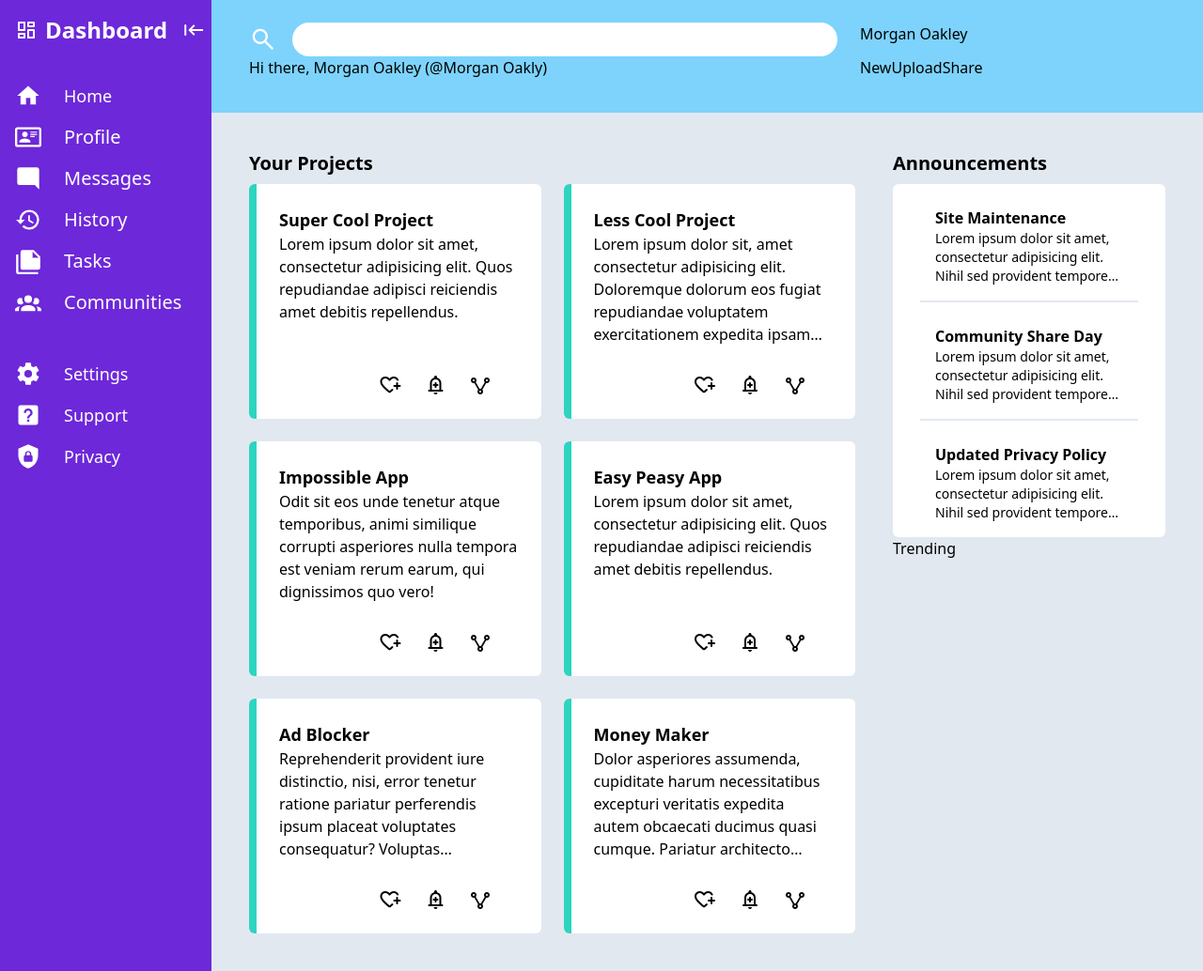
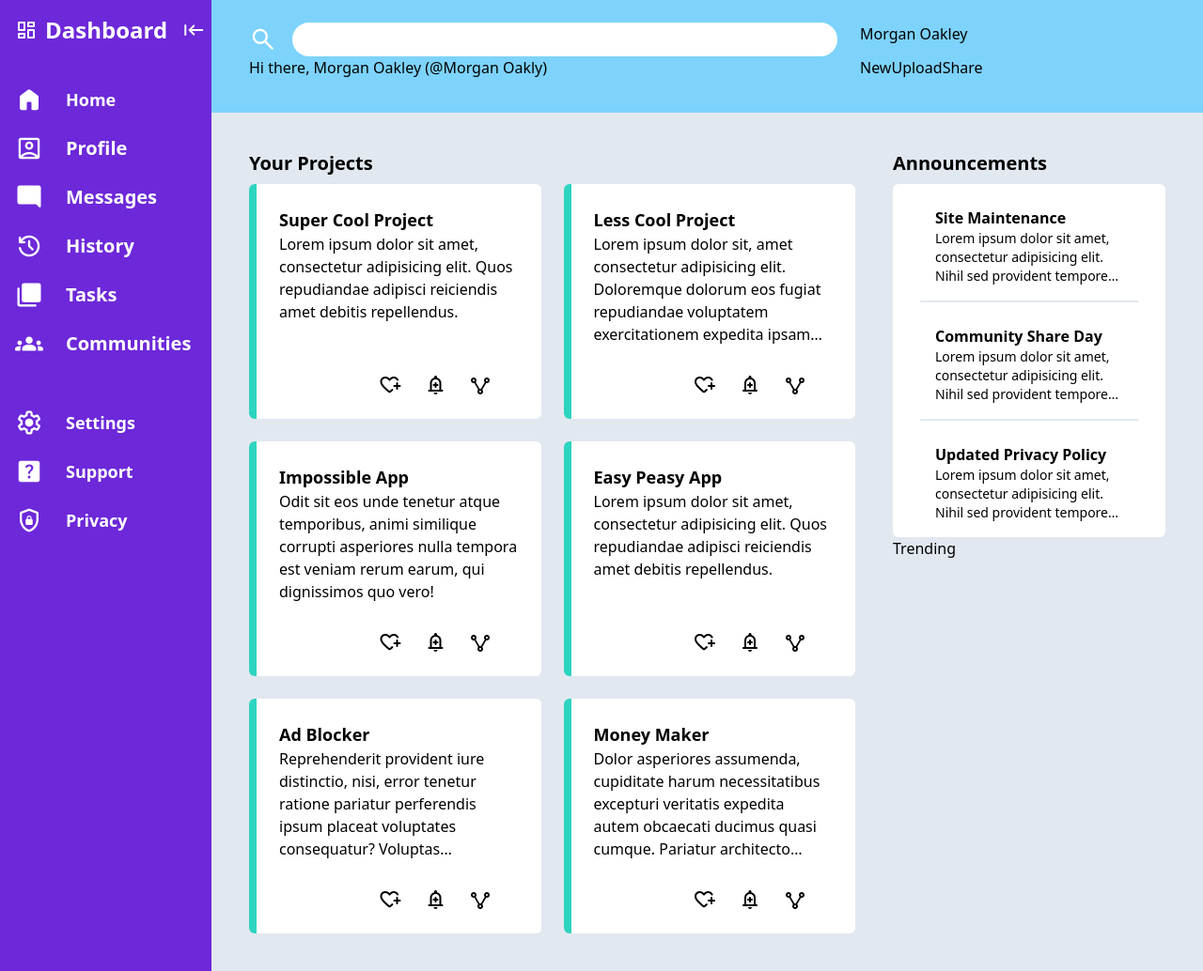
Before and after one commit to AmberlySB/admin-dashboard, a website: page index.html in a window 1280 px wide. Shown: the whole page at 94% size. Drawn offline with nearby package versions, Linux system fonts and the light colour scheme.

Commit message:
Replace icons in sidebar with material symbols

```diff
--- a/css/input.css
+++ b/css/input.css
@@ -21,7 +21,6 @@
   -webkit-box-orient: vertical;
 }
 
-.icon-40 {
-  font-size: 48px;
-  font-variation-settings: 'OPSZ' 48;
+.icon-fill {
+  font-variation-settings: 'FILL' 1;
 }
--- a/index.html
+++ b/index.html
@@ -48,113 +48,52 @@
         </h1>
 
         <ul class="p-4">
-          <li class="flex py-2 text-lg text-white bold">
-            <svg
-              xmlns="http://www.w3.org/2000/svg"
-              viewBox="0 0 24 24"
-              class="inline mr-6 w-7 fill-white align-center"
-            >
-              <title>home</title>
-              <path d="M10,20V14H14V20H19V12H22L12,3L2,12H5V20H10Z" /></svg
+          <li class="flex items-center py-2 text-lg font-bold text-white">
+            <span class="mr-6 text-3xl material-symbols-rounded icon-fill">
+              home </span
             >Home
           </li>
-          <li class="flex py-2 text-xl text-white bold">
-            <svg
-              xmlns="http://www.w3.org/2000/svg"
-              viewBox="0 0 24 24"
-              class="inline mr-6 w-7 fill-white align-center"
-            >
-              <title>card-account-details-outline</title>
-              <path
-                d="M22,3H2C0.91,3.04 0.04,3.91 0,5V19C0.04,20.09 0.91,20.96 2,21H22C23.09,20.96 23.96,20.09 24,19V5C23.96,3.91 23.09,3.04 22,3M22,19H2V5H22V19M14,17V15.75C14,14.09 10.66,13.25 9,13.25C7.34,13.25 4,14.09 4,15.75V17H14M9,7A2.5,2.5 0 0,0 6.5,9.5A2.5,2.5 0 0,0 9,12A2.5,2.5 0 0,0 11.5,9.5A2.5,2.5 0 0,0 9,7M14,7V8H20V7H14M14,9V10H20V9H14M14,11V12H18V11H14"
-              /></svg
+          <li class="flex items-center py-2 text-xl font-bold text-white">
+            <span class="mr-6 text-3xl material-symbols-rounded">
+              account_box </span
             >Profile
           </li>
-          <li class="flex py-2 text-xl text-white bold">
-            <svg
-              xmlns="http://www.w3.org/2000/svg"
-              viewBox="0 0 24 24"
-              class="inline mr-6 w-7 fill-white align-center"
-            >
-              <title>message-reply</title>
-              <path
-                d="M22,4C22,2.89 21.1,2 20,2H4A2,2 0 0,0 2,4V16A2,2 0 0,0 4,18H18L22,22V4Z"
-              /></svg
+          <li class="flex items-center py-2 text-xl font-bold text-white">
+            <span class="mr-6 text-3xl material-symbols-rounded icon-fill">
+              mode_comment </span
             >Messages
           </li>
-          <li class="flex py-2 text-xl text-white bold">
-            <svg
-              xmlns="http://www.w3.org/2000/svg"
-              viewBox="0 0 24 24"
-              class="inline mr-6 w-7 fill-white align-center"
-            >
-              <title>history</title>
-              <path
-                d="M13.5,8H12V13L16.28,15.54L17,14.33L13.5,12.25V8M13,3A9,9 0 0,0 4,12H1L4.96,16.03L9,12H6A7,7 0 0,1 13,5A7,7 0 0,1 20,12A7,7 0 0,1 13,19C11.07,19 9.32,18.21 8.06,16.94L6.64,18.36C8.27,20 10.5,21 13,21A9,9 0 0,0 22,12A9,9 0 0,0 13,3"
-              /></svg
+          <li class="flex items-center py-2 text-xl font-bold text-white">
+            <span class="mr-6 text-3xl material-symbols-rounded"> history </span
             >History
           </li>
-          <li class="flex py-2 text-xl text-white bold">
-            <svg
-              xmlns="http://www.w3.org/2000/svg"
-              viewBox="0 0 24 24"
-              class="inline mr-6 w-7 fill-white align-center"
-            >
-              <title>note-multiple</title>
-              <path
-                d="M16,9H21.5L16,3.5V9M7,2H17L23,8V18A2,2 0 0,1 21,20H7C5.89,20 5,19.1 5,18V4A2,2 0 0,1 7,2M3,6V22H21V24H3A2,2 0 0,1 1,22V6H3Z"
-              /></svg
+          <li class="flex items-center py-2 text-xl font-bold text-white">
+            <span class="mr-6 text-3xl material-symbols-rounded icon-fill">
+              filter_none </span
             >Tasks
           </li>
-          <li class="flex py-2 text-xl text-white bold">
-            <svg
-              xmlns="http://www.w3.org/2000/svg"
-              viewBox="0 0 24 24"
-              class="inline mr-6 w-7 fill-white align-center"
-            >
-              <title>account-group</title>
-              <path
-                d="M12,5.5A3.5,3.5 0 0,1 15.5,9A3.5,3.5 0 0,1 12,12.5A3.5,3.5 0 0,1 8.5,9A3.5,3.5 0 0,1 12,5.5M5,8C5.56,8 6.08,8.15 6.53,8.42C6.38,9.85 6.8,11.27 7.66,12.38C7.16,13.34 6.16,14 5,14A3,3 0 0,1 2,11A3,3 0 0,1 5,8M19,8A3,3 0 0,1 22,11A3,3 0 0,1 19,14C17.84,14 16.84,13.34 16.34,12.38C17.2,11.27 17.62,9.85 17.47,8.42C17.92,8.15 18.44,8 19,8M5.5,18.25C5.5,16.18 8.41,14.5 12,14.5C15.59,14.5 18.5,16.18 18.5,18.25V20H5.5V18.25M0,20V18.5C0,17.11 1.89,15.94 4.45,15.6C3.86,16.28 3.5,17.22 3.5,18.25V20H0M24,20H20.5V18.25C20.5,17.22 20.14,16.28 19.55,15.6C22.11,15.94 24,17.11 24,18.5V20Z"
-              /></svg
+          <li
+            class="flex items-center py-2 text-xl font-bold text-white icon-fill"
+          >
+            <span class="mr-6 text-3xl material-symbols-rounded"> groups </span
             >Communities
           </li>
         </ul>
 
         <ul class="p-4">
-          <li class="flex py-2 text-lg text-white bold">
-            <svg
-              xmlns="http://www.w3.org/2000/svg"
-              viewBox="0 0 24 24"
-              class="inline mr-6 w-7 fill-white align-center"
-            >
-              <title>cog</title>
-              <path
-                d="M12,15.5A3.5,3.5 0 0,1 8.5,12A3.5,3.5 0 0,1 12,8.5A3.5,3.5 0 0,1 15.5,12A3.5,3.5 0 0,1 12,15.5M19.43,12.97C19.47,12.65 19.5,12.33 19.5,12C19.5,11.67 19.47,11.34 19.43,11L21.54,9.37C21.73,9.22 21.78,8.95 21.66,8.73L19.66,5.27C19.54,5.05 19.27,4.96 19.05,5.05L16.56,6.05C16.04,5.66 15.5,5.32 14.87,5.07L14.5,2.42C14.46,2.18 14.25,2 14,2H10C9.75,2 9.54,2.18 9.5,2.42L9.13,5.07C8.5,5.32 7.96,5.66 7.44,6.05L4.95,5.05C4.73,4.96 4.46,5.05 4.34,5.27L2.34,8.73C2.21,8.95 2.27,9.22 2.46,9.37L4.57,11C4.53,11.34 4.5,11.67 4.5,12C4.5,12.33 4.53,12.65 4.57,12.97L2.46,14.63C2.27,14.78 2.21,15.05 2.34,15.27L4.34,18.73C4.46,18.95 4.73,19.03 4.95,18.95L7.44,17.94C7.96,18.34 8.5,18.68 9.13,18.93L9.5,21.58C9.54,21.82 9.75,22 10,22H14C14.25,22 14.46,21.82 14.5,21.58L14.87,18.93C15.5,18.67 16.04,18.34 16.56,17.94L19.05,18.95C19.27,19.03 19.54,18.95 19.66,18.73L21.66,15.27C21.78,15.05 21.73,14.78 21.54,14.63L19.43,12.97Z"
-              /></svg
+          <li class="flex items-center py-2 text-lg font-bold text-white">
+            <span class="mr-6 text-3xl material-symbols-rounded">
+              settings </span
             >Settings
           </li>
-          <li class="flex py-2 text-lg text-white bold">
-            <svg
-              xmlns="http://www.w3.org/2000/svg"
-              viewBox="0 0 24 24"
-              class="inline mr-6 w-7 fill-white align-center"
-            >
-              <title>help-box</title>
-              <path
-                d="M11,18H13V16H11V18M12,6A4,4 0 0,0 8,10H10A2,2 0 0,1 12,8A2,2 0 0,1 14,10C14,12 11,11.75 11,15H13C13,12.75 16,12.5 16,10A4,4 0 0,0 12,6M5,3H19A2,2 0 0,1 21,5V19A2,2 0 0,1 19,21H5A2,2 0 0,1 3,19V5A2,2 0 0,1 5,3Z"
-              /></svg
+          <li class="flex items-center py-2 text-lg font-bold text-white">
+            <span class="mr-6 text-3xl material-symbols-rounded icon-fill">
+              help_center </span
             >Support
           </li>
-          <li class="flex py-2 text-lg text-white bold">
-            <svg
-              xmlns="http://www.w3.org/2000/svg"
-              viewBox="0 0 24 24"
-              class="inline mr-6 w-7 fill-white align-center"
-            >
-              <title>shield-lock</title>
-              <path
-                d="M12,1L3,5V11C3,16.55 6.84,21.74 12,23C17.16,21.74 21,16.55 21,11V5L12,1M12,7C13.4,7 14.8,8.1 14.8,9.5V11C15.4,11 16,11.6 16,12.3V15.8C16,16.4 15.4,17 14.7,17H9.2C8.6,17 8,16.4 8,15.7V12.2C8,11.6 8.6,11 9.2,11V9.5C9.2,8.1 10.6,7 12,7M12,8.2C11.2,8.2 10.5,8.7 10.5,9.5V11H13.5V9.5C13.5,8.7 12.8,8.2 12,8.2Z"
-              /></svg
+          <li class="flex items-center py-2 text-lg font-bold text-white">
+            <span class="mr-6 text-3xl material-symbols-rounded">
+              shield_lock </span
             >Privacy
           </li>
         </ul>
```
Also changed, not shown: css/main.css.
